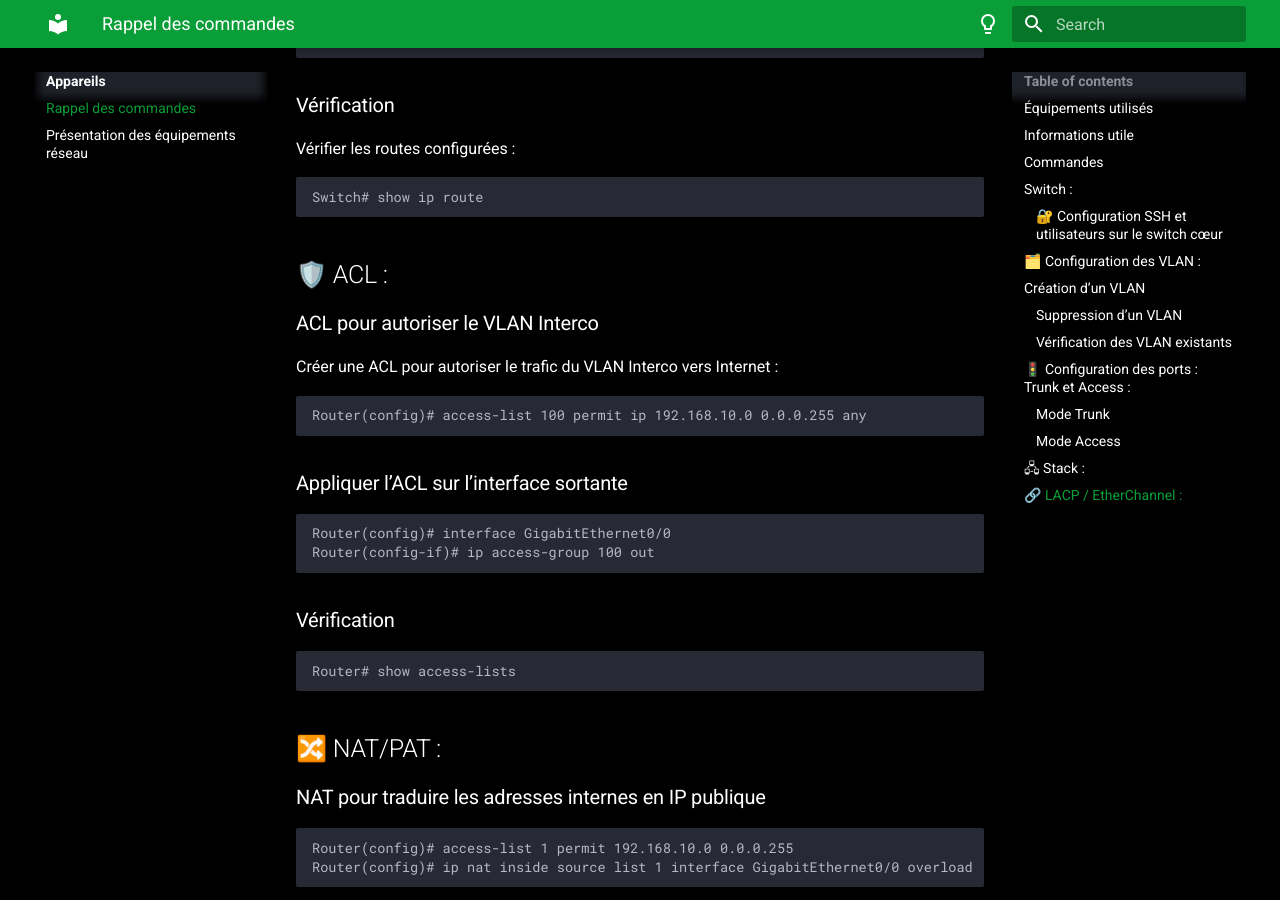
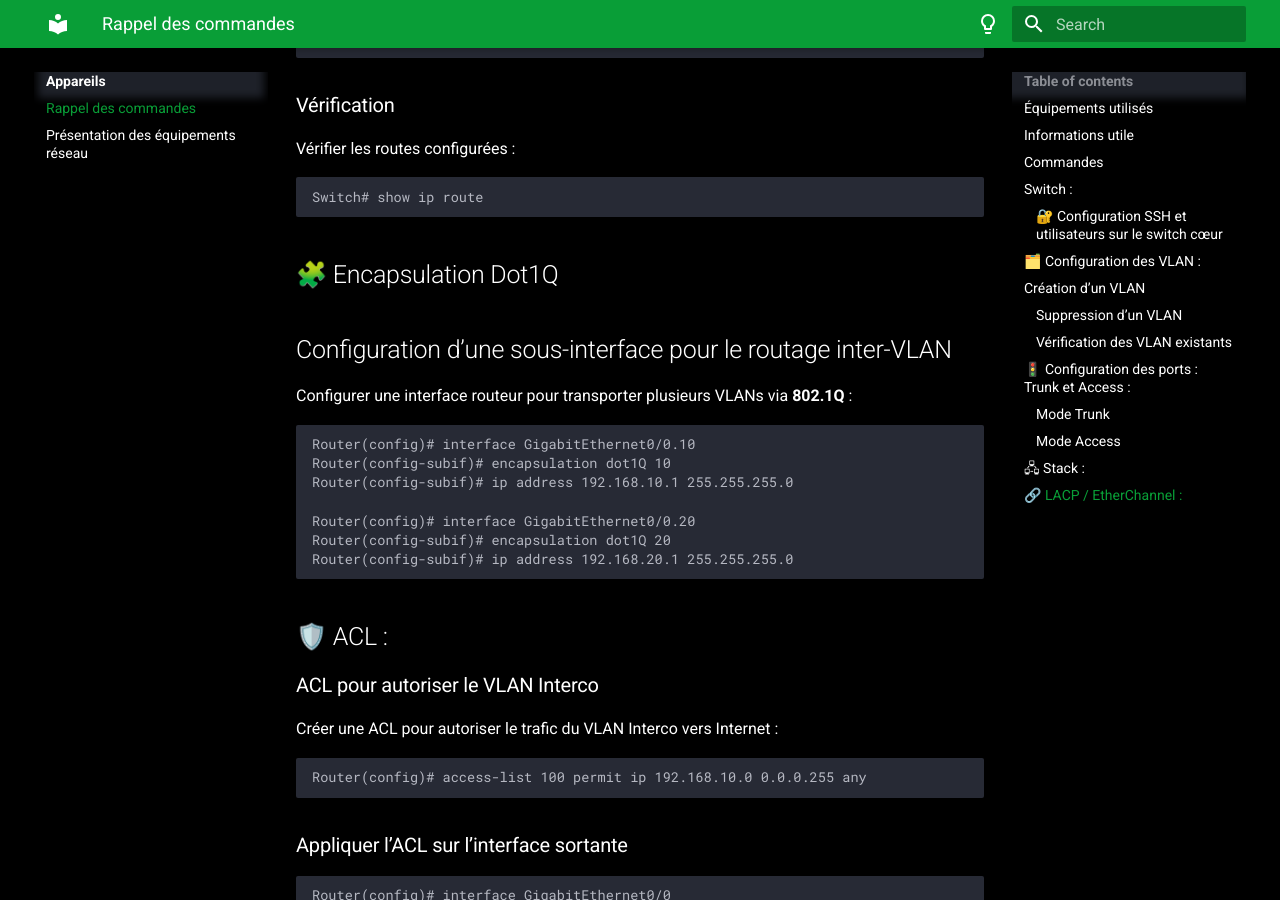
Before and after one commit to XolA-max/gp-orleans-sportludique2025-2026, an MkDocs documentation site: the page built from docs/Appareils/Commandes.md, in a window 1280 px wide and 900 px high, scrolled down 2917 px. Built offline with MkDocs 1.6.1 and Material for MkDocs 9.7.7, drawn with Linux system fonts in a browser that asks for light colours; some of the changed text lies outside the part shown.

````diff
--- a/docs/Appareils/Commandes.md
+++ b/docs/Appareils/Commandes.md
@@ -111,6 +111,21 @@
 ```h
 Switch# show ip route
 ```
+
+## 🧩 Encapsulation Dot1Q
+
+## Configuration d’une sous-interface pour le routage inter-VLAN
+Configurer une interface routeur pour transporter plusieurs VLANs via **802.1Q** :
+
+```h
+Router(config)# interface GigabitEthernet0/0.10
+Router(config-subif)# encapsulation dot1Q 10
+Router(config-subif)# ip address 192.168.10.1 255.255.255.0
+
+Router(config)# interface GigabitEthernet0/0.20
+Router(config-subif)# encapsulation dot1Q 20
+Router(config-subif)# ip address 192.168.20.1 255.255.255.0
+```
 ## 🛡️ ACL :
 
 ### ACL pour autoriser le VLAN Interco
@@ -166,18 +181,3 @@
 RouterB(config-if)# standby 1 priority 100
 RouterB(config-if)# standby 1 preempt
 ```
-
-# 🧩 Encapsulation Dot1Q
-
-## Configuration d’un sous-interface pour le routage inter-VLAN
-Configurer une interface routeur pour transporter plusieurs VLANs via **802.1Q** :
-
-```h
-Router(config)# interface GigabitEthernet0/0.10
-Router(config-subif)# encapsulation dot1Q 10
-Router(config-subif)# ip address 192.168.10.1 255.255.255.0
-
-Router(config)# interface GigabitEthernet0/0.20
-Router(config-subif)# encapsulation dot1Q 20
-Router(config-subif)# ip address 192.168.20.1 255.255.255.0
-```
````
Also changed, not shown: 1 other file.
